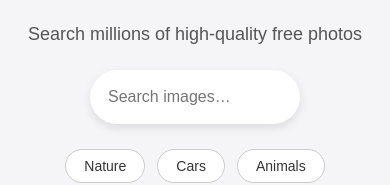
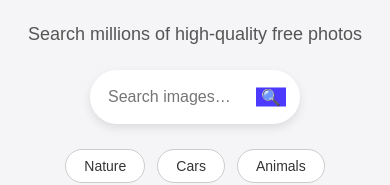
Before and after one commit to niroop77/private-api-access, a plain HTML site: page index.html in a window 390 px wide. Shown: the part 248-433 px from the top of the page. Drawn offline with Linux system fonts and the light colour scheme.

Commit message:
search button added in mobile

```diff
--- a/index.html
+++ b/index.html
@@ -22,9 +22,24 @@
         <!-- SEARCH BOX -->
         <div class="search-container">
             <form id="search-form">
-                <input id="search-box-input" type="text" placeholder="Search images…" autocomplete="off">
-                <button type="submit">Search</button>
-            </form>
+    <div class="search-input-wrapper">
+        <input
+            id="search-box-input"
+            type="text"
+            placeholder="Search images…"
+            autocomplete="off"
+        />
+
+        <!-- Mobile Search Icon -->
+        <button type="submit" class="mobile-search-btn" aria-label="Search">
+            🔍
+        </button>
+    </div>
+
+    <!-- Desktop Button -->
+    <button type="submit" class="desktop-search-btn">Search</button>
+</form>
+
             <ul id="history-list"></ul>
         </div>
 
--- a/style.css
+++ b/style.css
@@ -47,7 +47,7 @@ body.dark .hero p { color: #bbb; }
 #search-form { display: flex; width: 100%; background: white; border-radius: 40px; overflow: hidden; box-shadow: 0px 4px 10px rgba(0,0,0,0.1); }
 body.dark #search-form { background: #2a2a2a; }
 #search-box-input { flex: 1; padding: 18px; border: none; outline: none; font-size: 16px; background: transparent; color: inherit; }
-#search-form button { background: #4c3aff; color: white; border: none; padding: 0 30px; cursor: pointer; font-size: 16px; transition: 0.3s; }
+#search-form button { background: #4c3aff; border-radius: 0 40px 40px 0; color: white; border: none; padding: 0 30px; cursor: pointer; font-size: 16px; transition: 0.3s; }
 #search-form button:hover { background: #6454ff; }
 
 /* HISTORY LIST */
@@ -155,3 +155,49 @@ body.dark .tag { background: #2a2a2a; border-color: #555; color: #eee; }
 /* FOOTER */
 footer { text-align: center; padding: 20px; background: #eee; margin-top: 50px; color: #444; transition: background 0.3s, color 0.3s; }
 body.dark footer { background: #1e1e1e; color: #bbb; }
+/* SEARCH INPUT WRAPPER */
+.search-input-wrapper {
+    position: relative;
+    flex: 1;
+}
+
+/* INPUT */
+#search-box-input {
+    width: 100%;
+}
+
+/* MOBILE SEARCH ICON */
+.mobile-search-btn {
+    position: absolute;
+    right: 14px;
+    top: 50%;
+    transform: translateY(-50%);
+    background: none;
+    border: none;
+    font-size: 20px;
+    cursor: pointer;
+    color: #4c3aff;
+    display: none;
+    z-index: 2;
+}
+/* MOBILE VIEW */
+@media (max-width: 600px) {
+    /* Hide desktop button */
+    .desktop-search-btn {
+        display: none;
+
+    }
+#search-form button{
+padding: 0 5px !important;
+border-radius: 0px !important;
+}
+    /* Show icon */
+    .mobile-search-btn {
+        display: block;
+    }
+
+    /* Space for icon inside input */
+    #search-box-input {
+        padding-right: 50px;
+    }
+}
```
